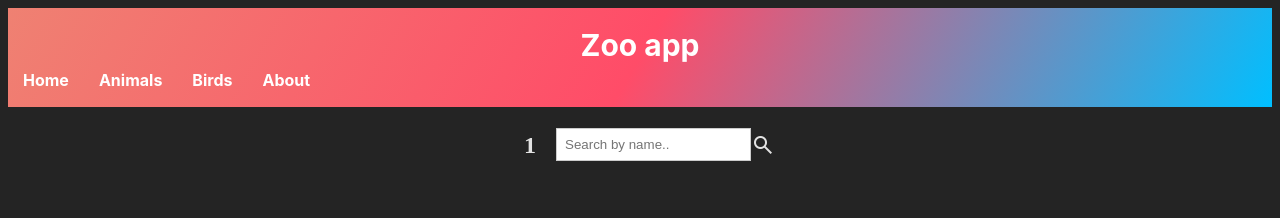
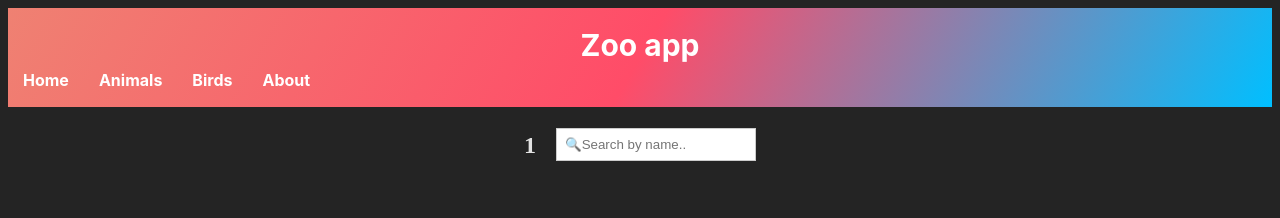
Before and after one commit to SelinYan/zooApp, a React (Vite) app: page /1 in a window 1280 px wide. Shown: the top 218 px of the page. Built offline with nearby package versions, Linux system fonts and the light colour scheme.

Commit message:
modify search icon

```diff
--- a/src/routes/CategoryPage.jsx
+++ b/src/routes/CategoryPage.jsx
@@ -47,12 +47,11 @@ const CategoryPage = () => {
         <div className="search-input-container">
           <input
             type="text"
-            placeholder="Search by name.."
+            placeholder="&#x1F50D;Search by name.."
             value={searchQuery}
             onChange={handleSearchChange}
             className="search-input"
           />
-          <span className="material-symbols-outlined">search</span>
         </div>
       </div>
       <div className="card-container">
```
